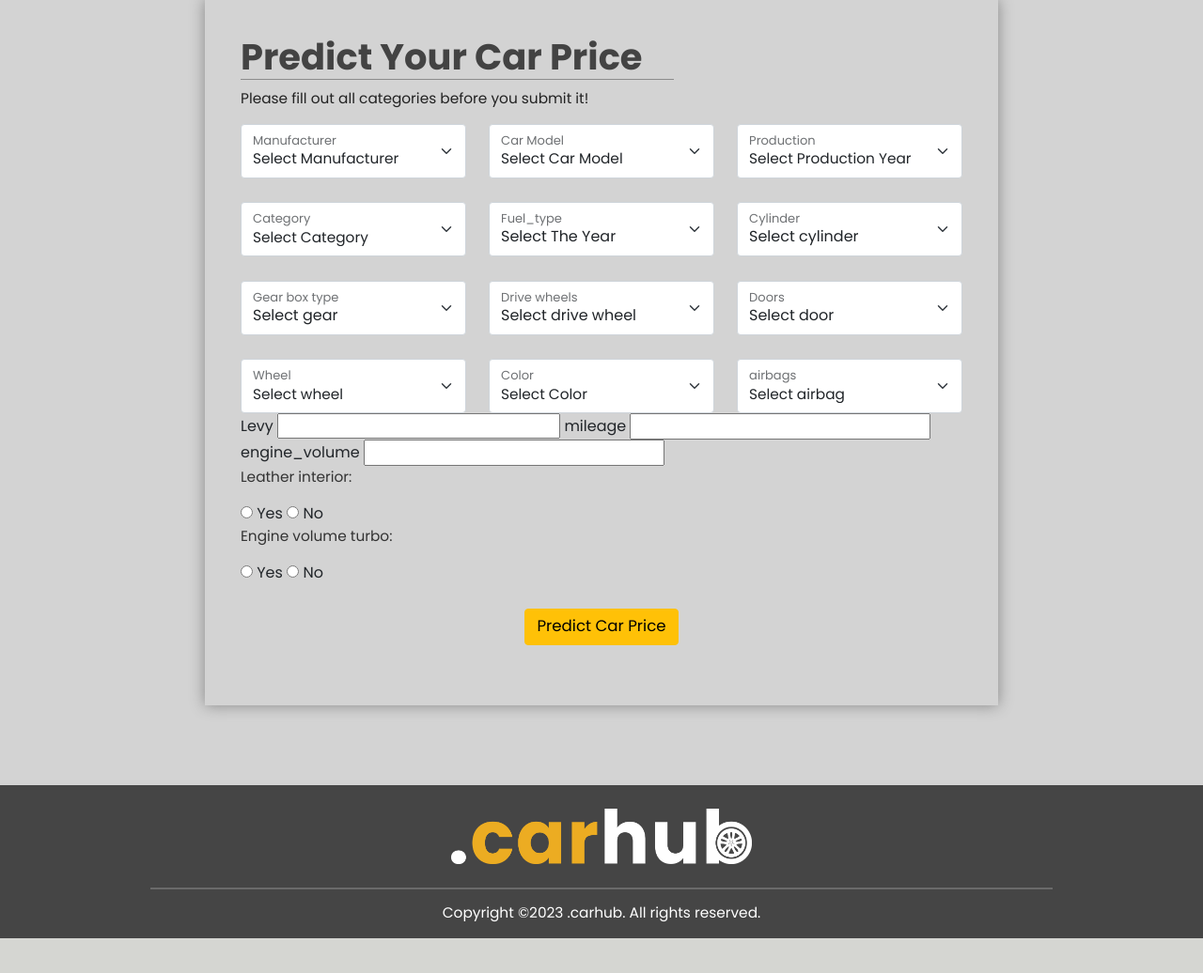
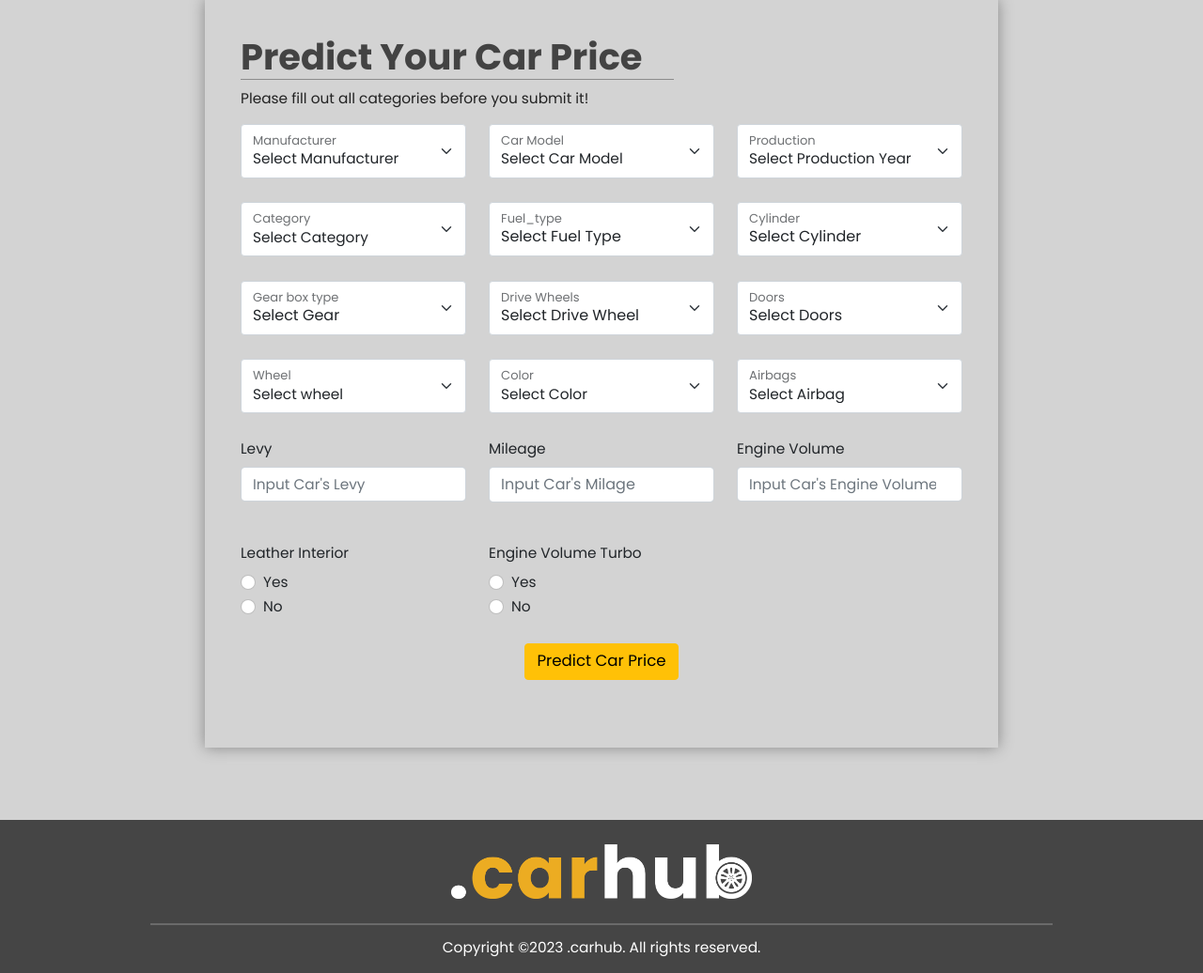
Before and after one commit to devindevin278/Car_hub, a Flask app: page /prediction in a window 1280 px wide. Shown: the part 579-1615 px from the top of the page at 94% size. Before the commit the page ends 1578 px from the top, so only its background shows below. Run offline with Flask 3, Linux system fonts and the light colour scheme; parts of the project's set-up code (start-up, migrations or seed data) failed here and were passed over; some libraries are stand-ins or nearby versions.

Commit message:
update predict

```diff
--- a/app.py
+++ b/app.py
@@ -28,8 +28,7 @@ model = pickle.load(open('finalModel2.pkl', 'rb'))
 
 @app.route("/")
 def home():
-    name = 'devin'
-    return render_template('index.html', name = name)
+    return render_template('index.html')
 
 @app.route("/api/count", methods=["POST"])
 def count():
@@ -294,20 +293,20 @@ def data():
 def prediction():
 
     levies = car_data['Levy'].unique()
-    manufacturers = car_data['Manufacturer'].unique()
-    models = car_data['Model'].unique()
+    manufacturers = sorted(car_data['Manufacturer'].unique())
+    models = sorted(car_data['Model'].unique())
     prod_years = car_data['Prod. year'].unique()
-    categorys = car_data['Category'].unique()
+    categorys = sorted(car_data['Category'].unique())
     leather_interiors = car_data['Leather interior'].unique()
-    fuel_types = car_data['Fuel type'].unique()
+    fuel_types = sorted(car_data['Fuel type'].unique())
     engine_volumes = car_data['Engine volume'].unique()
     mileages = car_data['Mileage'].unique()
     cylinders = car_data['Cylinders'].unique()
-    gear_box_types = car_data['Gear box type'].unique()
+    gear_box_types = sorted(car_data['Gear box type'].unique())
     drive_wheels = car_data['Drive wheels'].unique()
     doors = car_data['Doors'].unique()
     wheels = car_data['Wheel'].unique()
-    colors = car_data['Color'].unique()
+    colors = sorted(car_data['Color'].unique())
     airbags = car_data['Airbags'].unique()
     # turbos = car_data['Turbo'].unique()
 
--- a/carhub/data.html
+++ b/carhub/data.html
@@ -4,7 +4,7 @@
     <meta charset="UTF-8">
     <meta http-equiv="X-UA-Compatible" content="IE=edge">
     <meta name="viewport" content="width=device-width, initial-scale=1.0">
-    <title>Document</title>
+    <title>Data</title>
     <link rel="stylesheet" href="https://fonts.googleapis.com/css2?family=Poppins:ital,wght@0,100;0,200;0,300;0,400;0,500;0,600;0,700;0,800;0,900;1,100;1,200;1,300;1,400;1,500;1,600;1,700;1,800;1,900&display=swap">
     <link rel="stylesheet" href="style.css">
     <link rel="stylesheet" href="https://cdnjs.cloudflare.com/ajax/libs/font-awesome/4.7.0/css/font-awesome.min.css">
--- a/carhub/home.html
+++ b/carhub/home.html
@@ -31,7 +31,7 @@
   </div>
 
   <div class="section1">
-    <h1>12000++ Data</h1>
+    <h1>19000++ Data</h1>
     <span></span>
     <p>Over 12000 data collected to help you find the perfect car according to your wants and your needs</p>
   </div>
--- a/templates/data.html
+++ b/templates/data.html
@@ -4,7 +4,7 @@
     <meta charset="UTF-8">
     <meta http-equiv="X-UA-Compatible" content="IE=edge">
     <meta name="viewport" content="width=device-width, initial-scale=1.0">
-    <title>Document</title>
+    <title>Data </title>
     <link rel="stylesheet" href="https://fonts.googleapis.com/css2?family=Poppins:ital,wght@0,100;0,200;0,300;0,400;0,500;0,600;0,700;0,800;0,900;1,100;1,200;1,300;1,400;1,500;1,600;1,700;1,800;1,900&display=swap">
     <link rel="stylesheet" href="../static/css/style.css">
     <link rel="stylesheet" href="https://cdnjs.cloudflare.com/ajax/libs/font-awesome/4.7.0/css/font-awesome.min.css">
--- a/templates/index.html
+++ b/templates/index.html
@@ -16,7 +16,7 @@
     <div class="slider">
         <img class="img-slider" src="../static/Asset/banner.png" alt="">
         <div class="banner-text">
-            <h4>Hi! {{ name }} hehe Welcome To
+            <h4>Hi! Welcome To
                 <span class="dotch">.</span>
                 <span class="carch">car</span>
                 <span class="hubch">hub</span>
@@ -31,9 +31,9 @@
   </div>
 
   <div class="section1">
-    <h1>12000++ Data</h1>
+    <h1>19000++ Data</h1>
     <span></span>
-    <p>Over 12000 data collected to help you find the perfect car according to your wants and your needs</p>
+    <p>Over 19000 data collected to help you find the perfect car according to your wants and your needs</p>
   </div>
 
   <div class="gallery">
--- a/templates/prediction.html
+++ b/templates/prediction.html
@@ -4,7 +4,7 @@
     <meta charset="UTF-8">
     <meta http-equiv="X-UA-Compatible" content="IE=edge">
     <meta name="viewport" content="width=device-width, initial-scale=1.0">
-    <title>Document</title>
+    <title>Prediction</title>
     <link rel="stylesheet" href="https://fonts.googleapis.com/css2?family=Poppins:ital,wght@0,100;0,200;0,300;0,400;0,500;0,600;0,700;0,800;0,900;1,100;1,200;1,300;1,400;1,500;1,600;1,700;1,800;1,900&display=swap">
     <link rel="stylesheet" href="../static/css/style.css">
     <link rel="stylesheet" href="https://cdnjs.cloudflare.com/ajax/libs/font-awesome/4.7.0/css/font-awesome.min.css">
@@ -70,9 +70,9 @@
                     <select class="form-select" name="prod_year" id="production" aria-label="Floating label select example">
                       <option selected class="select">Select Production Year</option>
 
-                      {% for prod_year in prod_years %}
+                      {% for i in range(2000, 2024) %}
 
-                      <option value="{{ prod_year }}" class="select">{{ prod_year }}</option>
+                      <option value="{{ i }}" class="select">{{ i }}</option>
 
                       {% endfor %}
 
@@ -106,7 +106,7 @@
             <div class="col">
               <div class="form-floating">
                     <select class="form-select" name="fuel_type" id="fuel_type" aria-label="Floating label select example">
-                      <option selected class="select">Select The Year</option>
+                      <option selected class="select">Select Fuel Type</option>
                       {% for fuel_type in fuel_types %}
 
                       <option value="{{ fuel_type }}" class="select">{{ fuel_type }}</option>
@@ -122,13 +122,15 @@
             <div class="col">
               <div class="form-floating">
                 <select class="form-select" name="cylinder" id="cylinder" aria-label="Floating label select example">
-                  <option selected class="select">Select cylinder</option>
+                  <option selected class="select">Select Cylinder</option>
+                  <option class="select" value="2">2</option>
+                  <option class="select" value="3">3</option>
+                  <option class="select" value="4">4</option>
+                  <option class="select" value="5">5</option>
+                  <option class="select" value="6">6</option>
+                  <option class="select" value="8">8</option>
 
-                  {% for cylinder in cylinders %}
 
-                  <option value="{{ cylinder }}" class="select">{{ cylinder }}</option>
-
-                  {% endfor %}
 
                 </select>
                 <label for="cylinder" class="select">Cylinder</label>
@@ -144,7 +146,7 @@
             <div class="col">
                 <div class="form-floating">
                     <select class="form-select" name="gear_box_type" id="gear_box_type" aria-label="Floating label select example">
-                      <option selected class="select">Select gear</option>
+                      <option selected class="select">Select Gear</option>
 
                       {% for gear_box_type in gear_box_types %}
 
@@ -160,7 +162,7 @@
             <div class="col">
                 <div class="form-floating">
                     <select class="form-select" name="drive_wheel" id="drive_wheel" aria-label="Floating label select example">
-                      <option selected class="select">Select drive wheel</option>
+                      <option selected class="select">Select Drive Wheel</option>
 
                       {% for drive_wheel in drive_wheels %}
 
@@ -169,7 +171,7 @@
                       {% endfor %}
 
                     </select>
-                    <label for="color" class="select">Drive wheels</label>
+                    <label for="color" class="select">Drive Wheels</label>
                 </div>
             </div>
 
@@ -177,15 +179,15 @@
             <div class="col">
                 <div class="form-floating">
                     <select class="form-select" name="door" id="door" aria-label="Floating label select example">
-                      <option selected class="select">Select door</option>
+                      <option selected class="select">Select Doors</option>
 
                      <!-- {% for door in doors %}
 
                       <option value="{{ door }}" class="select">{{ door }}</option>
 
                       {% endfor %}-->
+                      <option class="select" value="2">2</option>
                       <option class="select" value="4">4</option>
-                      <option class="select" value="2">2</option>
                       <option class="select" value="5">5</option>
 
                     </select>
@@ -236,60 +238,99 @@
             <div class="col">
                 <div class="form-floating">
                     <select class="form-select" name="airbag" id="airbag" aria-label="Floating label select example">
-                      <option selected class="select">Select airbag</option>
+                      <option selected class="select">Select Airbag</option>
 
-                      {% for airbag in airbags %}
+                      {% for i in range(0,17) %}
 
-                      <option value="{{ airbag }}" class="select">{{ airbag }}</option>
+                      <option value="{{ i }}" class="select">{{ i }}</option>
 
                       {% endfor %}
 
                     </select>
-                    <label for="airbag" class="select">airbags</label>
+                    <label for="airbag" class="select">Airbags</label>
                 </div>
             </div>
 
         </div>
 
 
-        <!-- levy -->
-        <label for="levy">Levy</label>
-        <input id="levy" name="levy" type="number">
+        <div class="row" id="row2">
+          <div class="col">
+              <div class="mb-3">
+              <label for="levy" class="form-label" id="levy">Levy</label>
+              <input type="number" id="levy" name="levy" class="form-control" placeholder="Input Car's Levy">
+              </div>
+          </div>
+          <div class="col">
+              <div class="mb-3">
+                  <label for="mileage" class="form-label" id="milage">Mileage</label>
+                  <input  id="mileage" name="mileage" type="number" class="form-control" placeholder="Input Car's Milage">
+                  </div>
+              </div>
+          <div class="col">
+              <div class="mb-3">
+                  <label for="eVolume" class="form-label" id="eVolume">Engine Volume</label>
+                  <input type="number" name="engine_volume" id="eVolume" class="form-control" placeholder="Input Car's Engine Volume">
+                  </div>
+              </div>
+          </div>
+      </div>
 
-        <!-- mileage -->
-        <label for="mileage">mileage</label>
-        <input id="mileage" name="mileage" type="number">
+      <div class="row" id="row2">
+        <div class="col">
+            <label for="leather" class="form-label" id="leather">Leather Interior</label>
+            <div class="form-check">
+                <input class="form-check-input" type="radio" id="li_yes" name="leather_interior" value="True">
+                <label class="form-check-label" for="li_yes" id="leather">
+                  Yes
+                </label>
+              </div>
+              <div class="form-check">
+                <input class="form-check-input" type="radio" id="li_no" name="leather_interior" value="False">
+                <label class="form-check-label" for="li_no" id="leather2">
+                  No
+                </label>
+              </div>
+        </div>
+        <div class="col">
+            <label for="eTurbo" class="form-label" id="eTurbo">Engine Volume Turbo</label>
+            <div class="form-check">
+                <input class="form-check-input" type="radio" id="turbo_yes" name="turbo" value="True">
+                <label class="form-check-label" for="turbo_yes" id="eTurbo">
+                  Yes
+                </label>
+              </div>
+              <div class="form-check">
+                <input class="form-check-input" type="radio" id="turbo_no" name="turbo" value="False">
+                <label class="form-check-label" for="turbo_no" id="eTurbo2">
+                  No
+                </label>
+              </div>
+        </div>
+        <div class="col">
 
-        <!-- engine_volume -->
-        <label for="engine_volume">engine_volume</label>
-        <input id="engine_volume" name="engine_volume" type="number">
+        </div>
+    </div>
 
 
-        <p>Leather interior: </p>
-        <input type="radio" id="li_yes" name="leather_interior" value="True">
-        <label for="li_yes">Yes</label>
-        <input type="radio" id="li_no" name="leather_interior" value="False">
-        <label for="li_no">No</label>
 
-        <p>Engine volume turbo: </p>
-        <input type="radio" id="turbo_yes" name="turbo" value="True">
-        <label for="turbo_yes">Yes</label>
-        <input type="radio" id="turbo_no" name="turbo" value="False">
-        <label for="turbo_no">No</label>
+
+
 
 
         <div class="button_pred">
-            <button type="button" class="btn btn-warning dark" id="button1" onclick="send_data()">Predict Car Price</button>
+            <a href="#result" type="button" class="btn btn-warning dark" id="button1" onclick="send_data()">Predict Car Price</a>
         </div>
 
 
+        <div class="row" id="result">
+          <div class="col-12 price_prediction" style="text-align: center;">
+            <h1><span id="prediction"></span></h1>
+          </div>
+        </div>
+
     </form>
 
-    <div class="row">
-      <div class="col-12" style="text-align: center;">
-        <h3><span id="prediction"></span></h3>
-      </div>
-    </div>
 
     <!-- Footer -->
     <div class="footerr">
@@ -347,7 +388,7 @@
 
       xhr.onreadystatechange = function() {
         if(xhr.readyState == XMLHttpRequest.DONE) {
-          document.getElementById('prediction').innerHTML = 'Prediction: ' + xhr.responseText;
+          document.getElementById('prediction').innerHTML = 'Rp ' + xhr.responseText;
         }
       }
 
```
Also changed, not shown: templates/temp.html (+20 -0 lines), cleaned_eda3.csv.
